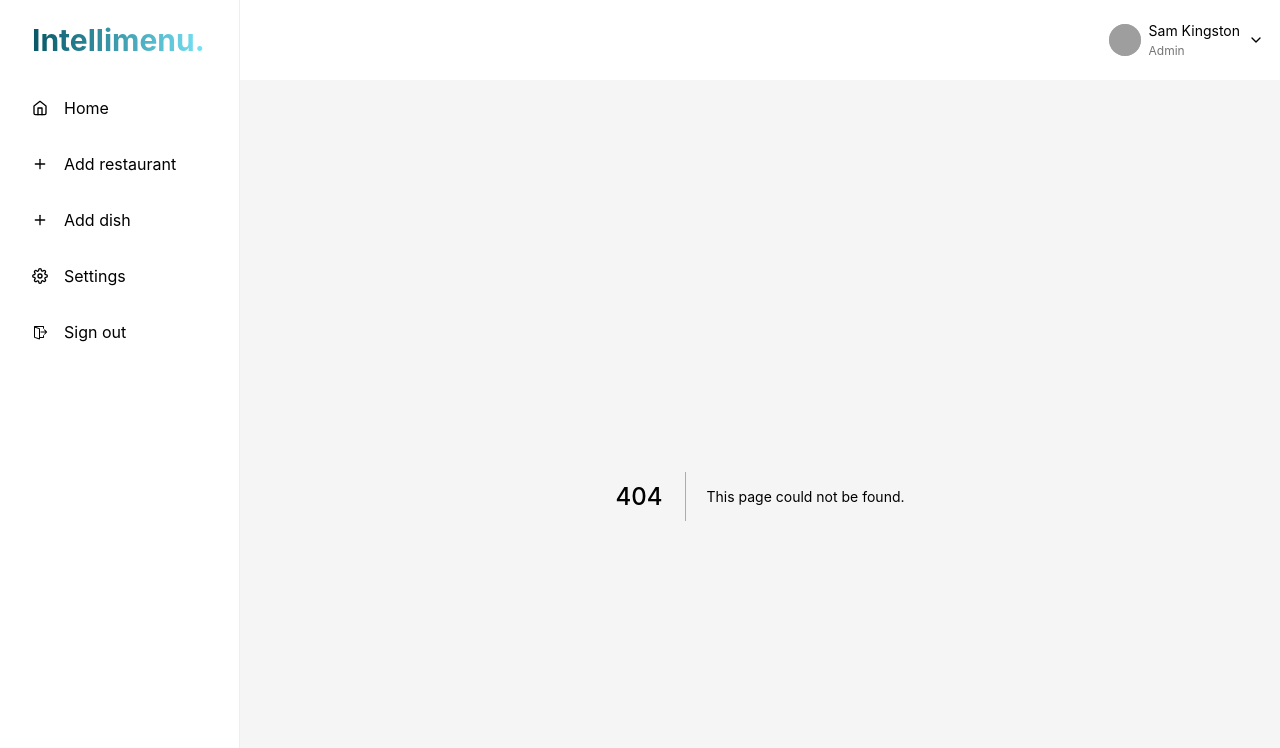
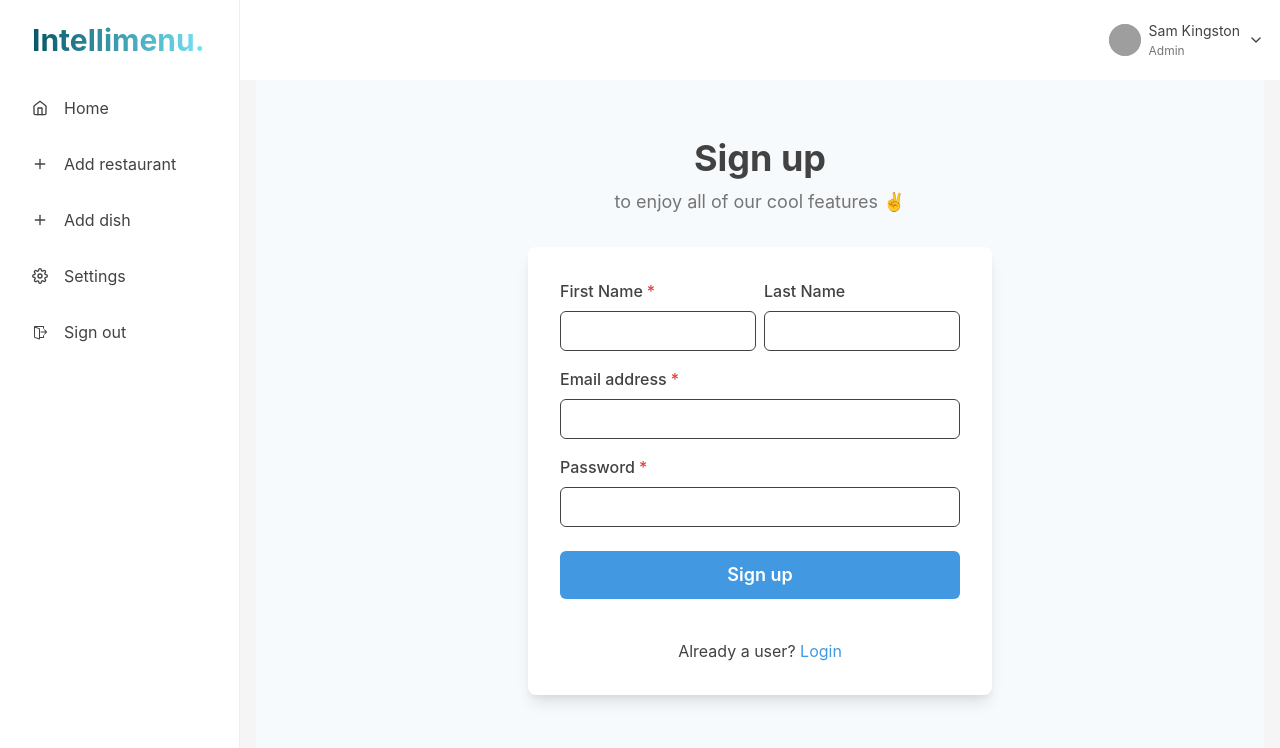
Before and after one commit to s-kngstn/intelli-menu, a Next.js app: page /signup in a window 1280 px wide. Before the commit this address had no page. Shown: the top 748 px of the page. Built offline with nearby package versions, Linux system fonts and the light colour scheme; grey boxes are pictures that could not be loaded.

Commit message:
sign in component built, changed nav to sticky

```diff
--- /dev/null
+++ b/pages/signup.tsx
@@ -0,0 +1,106 @@
+import {
+  Flex,
+  Box,
+  FormControl,
+  FormLabel,
+  Input,
+  InputGroup,
+  HStack,
+  InputRightElement,
+  Stack,
+  Button,
+  Heading,
+  Text,
+  useColorModeValue,
+  Link,
+} from "@chakra-ui/react";
+import { useState } from "react";
+// import { ViewIcon, ViewOffIcon } from "@chakra-ui/icons";
+
+const SignUp = () => {
+  const [showPassword, setShowPassword] = useState(false);
+
+  return (
+    <Flex
+      minH="100vh"
+      align="center"
+      justify="center"
+      bg={useColorModeValue("gray.50", "gray.800")}
+    >
+      <Stack spacing={8} mx="auto" maxW="lg" py={12} px={6}>
+        <Stack align="center">
+          <Heading fontSize="4xl" textAlign="center">
+            Sign up
+          </Heading>
+          <Text fontSize="lg" color="gray.600">
+            to enjoy all of our cool features ✌️
+          </Text>
+        </Stack>
+        <Box
+          rounded="lg"
+          bg={useColorModeValue("white", "gray.700")}
+          boxShadow="lg"
+          p={8}
+        >
+          <Stack spacing={4}>
+            <HStack>
+              <Box>
+                <FormControl id="firstName" isRequired>
+                  <FormLabel>First Name</FormLabel>
+                  <Input type="text" />
+                </FormControl>
+              </Box>
+              <Box>
+                <FormControl id="lastName">
+                  <FormLabel>Last Name</FormLabel>
+                  <Input type="text" />
+                </FormControl>
+              </Box>
+            </HStack>
+            <FormControl id="email" isRequired>
+              <FormLabel>Email address</FormLabel>
+              <Input type="email" />
+            </FormControl>
+            <FormControl id="password" isRequired>
+              <FormLabel>Password</FormLabel>
+              <InputGroup>
+                <Input type={showPassword ? "text" : "password"} />
+                <InputRightElement h="full">
+                  <Button
+                    variant="ghost"
+                    onClick={() => setShowPassword((password) => !password)}
+                  >
+                    {/* {showPassword ? <ViewIcon /> : <ViewOffIcon />} */}
+                  </Button>
+                </InputRightElement>
+              </InputGroup>
+            </FormControl>
+            <Stack spacing={10} pt={2}>
+              <Button
+                loadingText="Submitting"
+                size="lg"
+                bg="blue.400"
+                color="white"
+                _hover={{
+                  bg: "blue.500",
+                }}
+              >
+                Sign up
+              </Button>
+            </Stack>
+            <Stack pt={6}>
+              <Text align="center">
+                Already a user?{" "}
+                <Link href="/signin" color="blue.400">
+                  Login
+                </Link>
+              </Text>
+            </Stack>
+          </Stack>
+        </Box>
+      </Stack>
+    </Flex>
+  );
+};
+
+export default SignUp;
--- a/src/components/nav-sidebar/mobileNav.tsx
+++ b/src/components/nav-sidebar/mobileNav.tsx
@@ -26,6 +26,8 @@
       borderBottomWidth="1px"
       borderBottomColor={useColorModeValue("gray.200", "gray.700")}
       justifyContent={{ base: "space-between", md: "flex-end" }}
+      position="fixed"
+      width="-webkit-fill-available"
       {...rest}
     >
       <IconButton
--- a/src/components/nav-sidebar/sidebarWithNav.tsx
+++ b/src/components/nav-sidebar/sidebarWithNav.tsx
@@ -32,7 +32,7 @@
       </Drawer>
       {/* mobilenav */}
       <MobileNav onOpen={onOpen} />
-      <Box ml={{ base: 0, md: 60 }} p="4">
+      <Box ml={{ base: 0, md: 60 }} p="4" overflowY="scroll">
         {children}
       </Box>
     </Box>
```
Also changed, not shown: pages/signin.tsx (added, +73 -0 lines).
